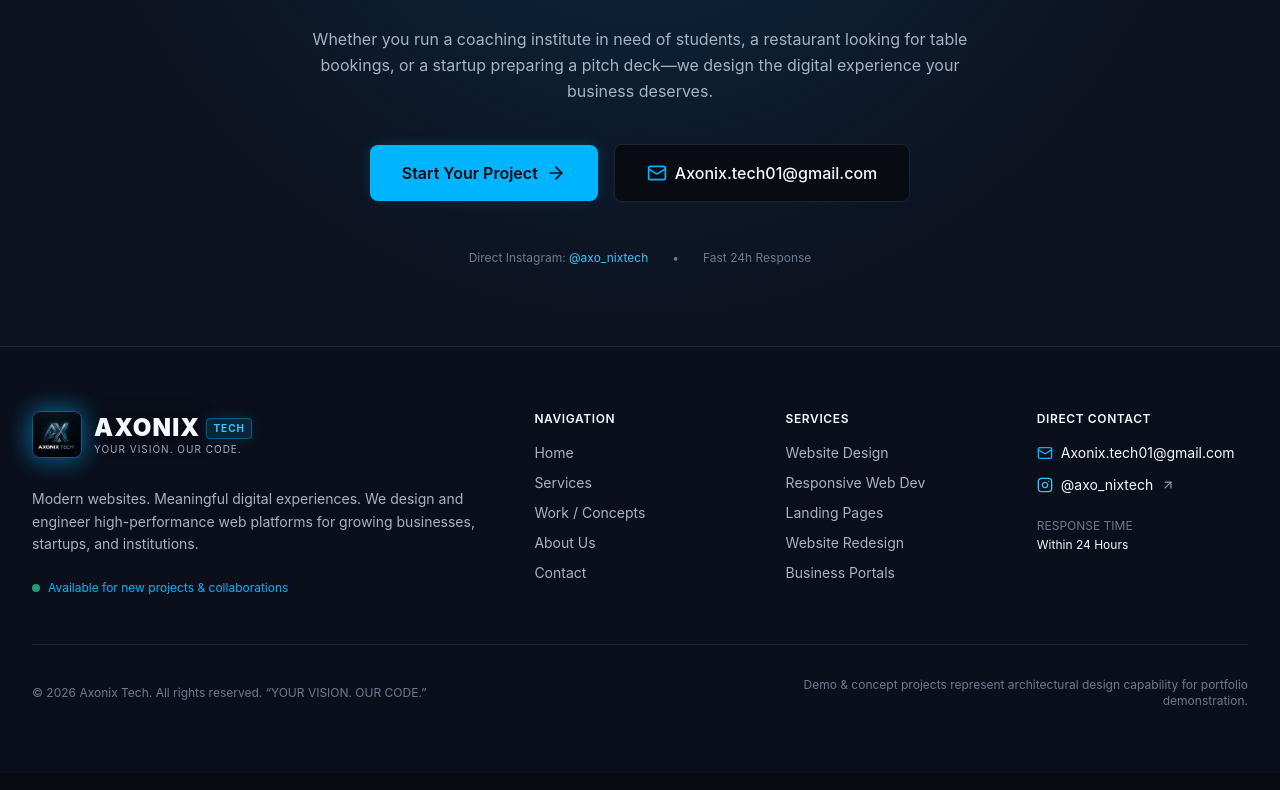
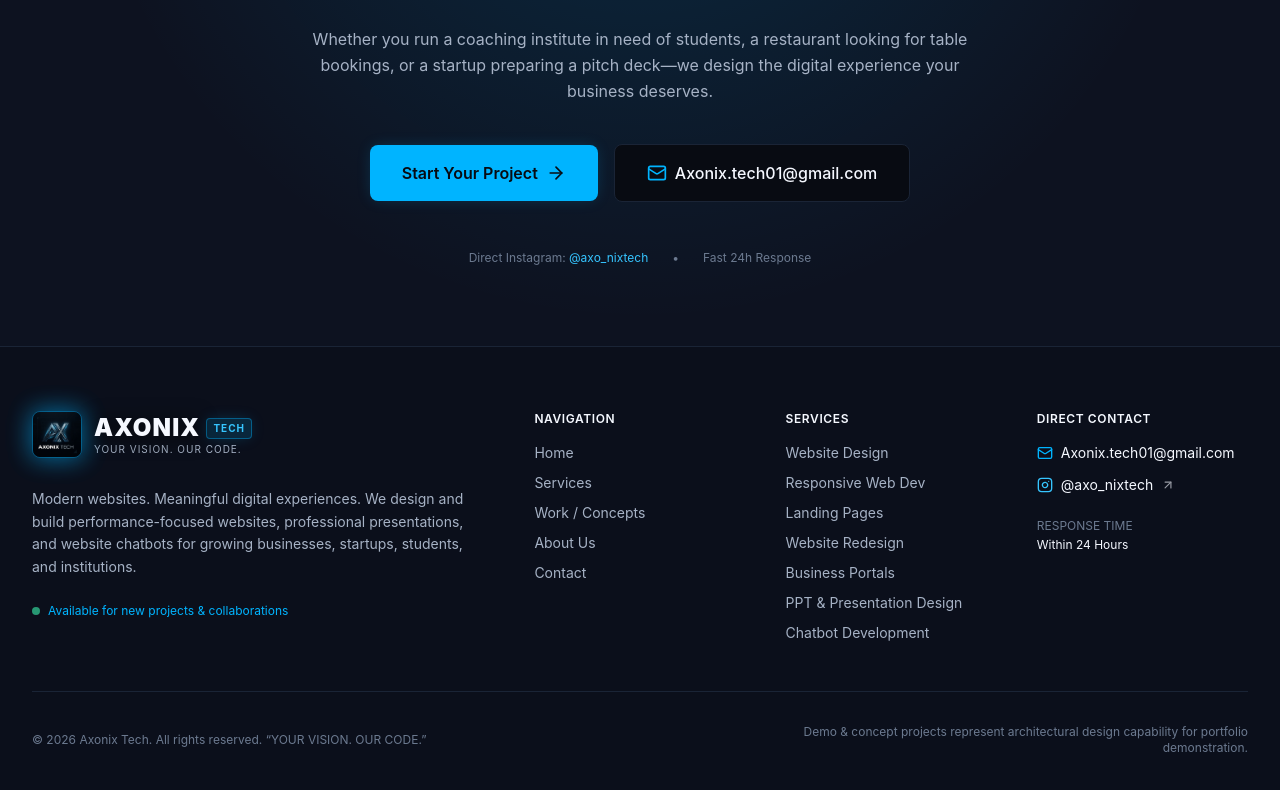
Before and after one commit to axonixtech01-cpu/axonix-tech, a Next.js app: page / in a window 1280 px wide. Shown: the part 4362-5152 px from the top of the page. Built offline with nearby package versions, Linux system fonts and the light colour scheme.

Commit message:
Update Footer.tsx

```diff
--- a/components/Footer.tsx
+++ b/components/Footer.tsx
@@ -14,7 +14,7 @@ export const Footer: React.FC = () => {
           <div className="md:col-span-2 lg:col-span-2 space-y-4">
             <BrandLogo size="lg" showTagline />
             <p className="max-w-md text-sm leading-relaxed text-axon-muted pt-2">
-              Modern websites. Meaningful digital experiences. We design and engineer high-performance web platforms for growing businesses, startups, and institutions.
+              Modern websites. Meaningful digital experiences. We design and build performance-focused websites, professional presentations, and website chatbots for growing businesses, startups, students, and institutions.
             </p>
             <div className="pt-2 text-xs font-mono text-axon-blue flex items-center gap-2">
               <span className="inline-block h-2 w-2 rounded-full bg-emerald-400 animate-pulse" />
@@ -87,6 +87,16 @@ export const Footer: React.FC = () => {
                   Business Portals
                 </Link>
               </li>
+              <li>
+                <Link href="/services#ppt-design" className="transition-colors hover:text-axon-blue">
+                  PPT &amp; Presentation Design
+                </Link>
+              </li>
+              <li>
+                <Link href="/services#chatbot-development" className="transition-colors hover:text-axon-blue">
+                  Chatbot Development
+                </Link>
+              </li>
             </ul>
           </div>
 
```
